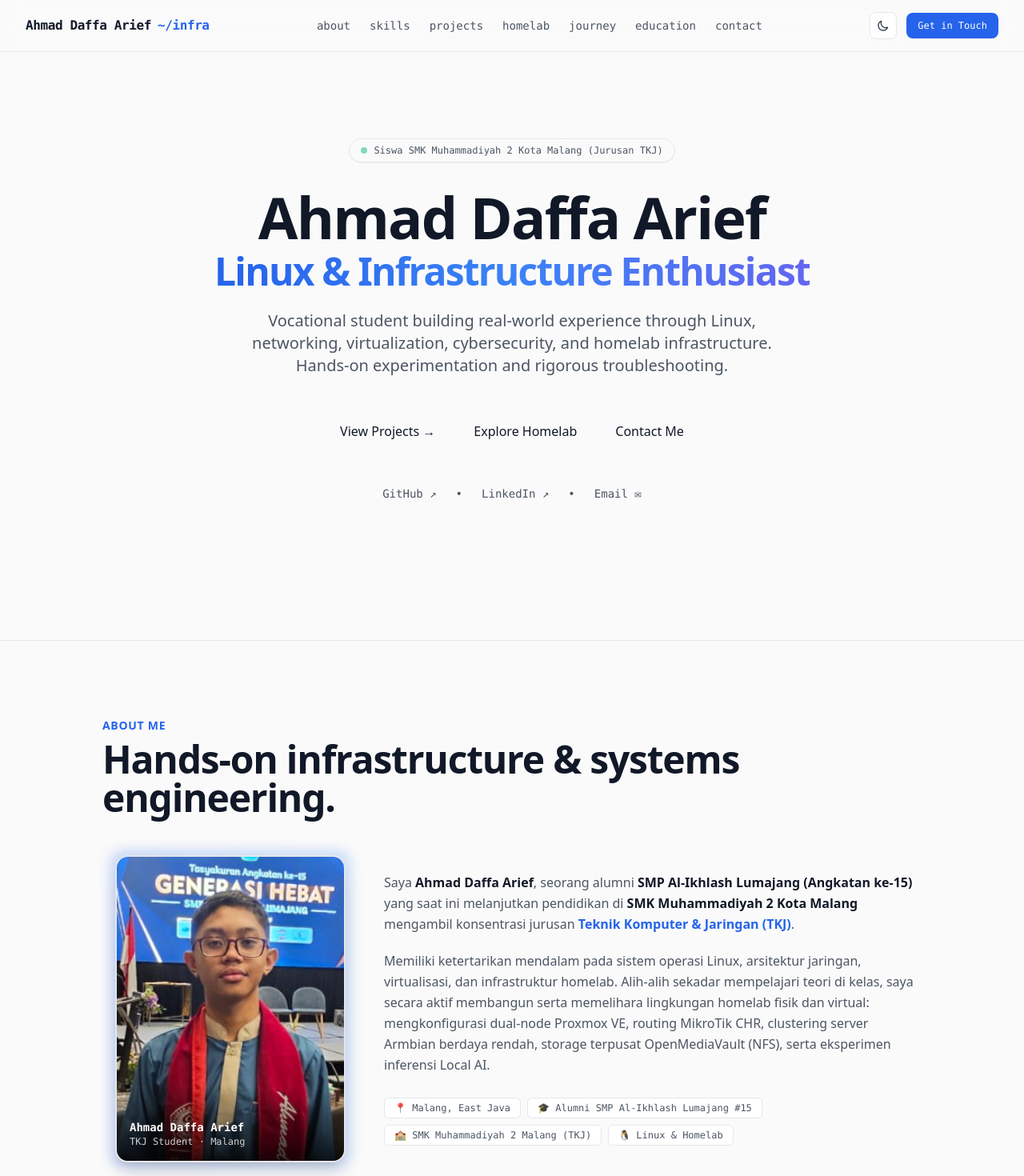
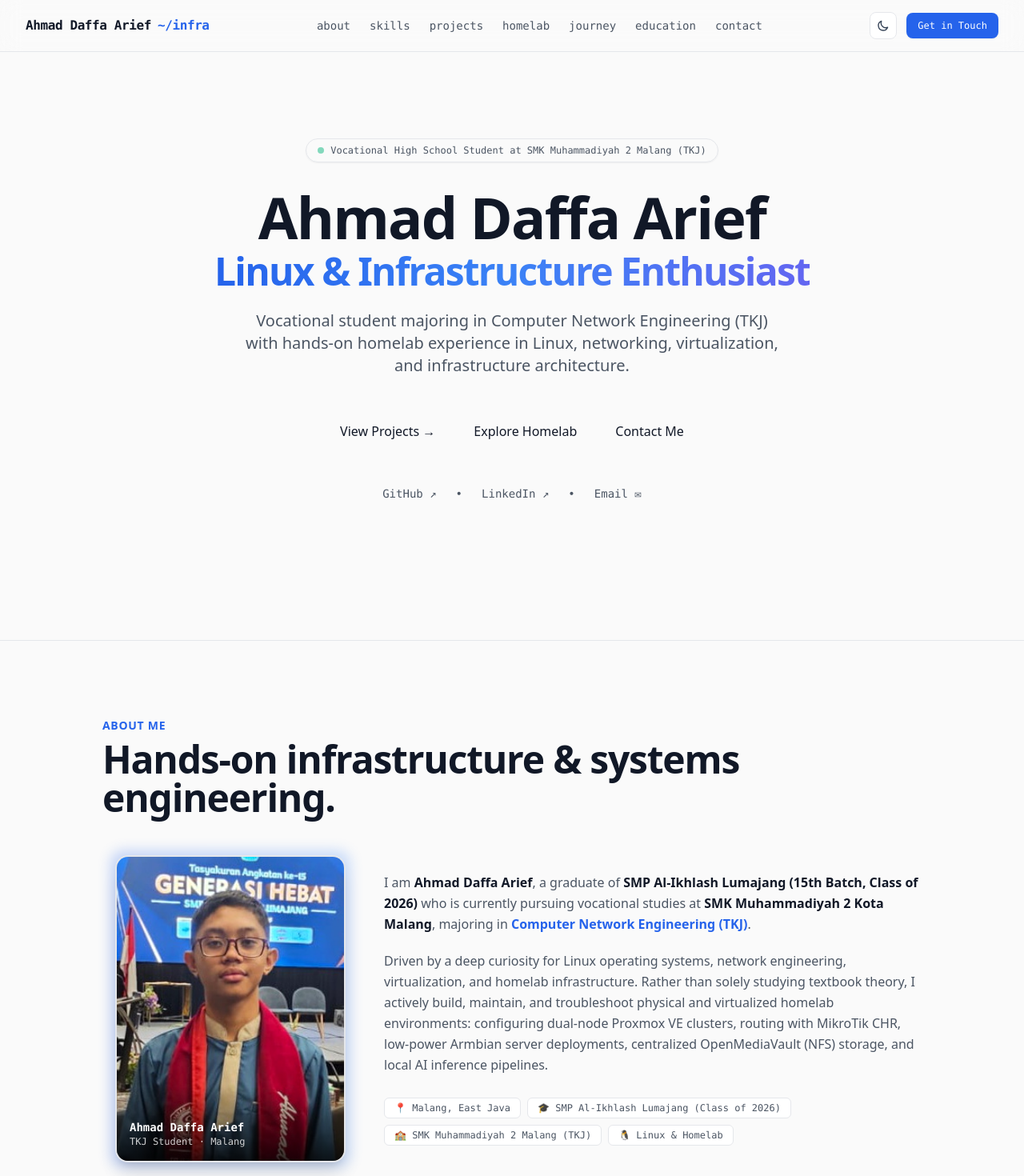
Before and after one commit to uwong241/website-portfolio, a React (Vite) app: page / in a window 1280 px wide. Shown: the top 1470 px of the page at 80% size. Built offline with nearby package versions, Linux system fonts and the light colour scheme.

Commit message:
fix: translate all education and profile copy to English, note SMP Al-Ikhlash Class of 2026 graduation

```diff
--- a/src/data/portfolioData.ts
+++ b/src/data/portfolioData.ts
@@ -24,9 +24,9 @@
 
 export const PROFILE = {
   name: "Ahmad Daffa Arief",
-  status: "Siswa SMK Muhammadiyah 2 Kota Malang (Jurusan TKJ)",
+  status: "Vocational High School Student at SMK Muhammadiyah 2 Malang (TKJ)",
   tagline: "Linux & Infrastructure Enthusiast",
-  bio: "Vocational student building real-world experience through Linux, networking, virtualization, cybersecurity, and homelab infrastructure. Hands-on experimentation and rigorous troubleshooting.",
+  bio: "Vocational student majoring in Computer Network Engineering (TKJ) with hands-on homelab experience in Linux, networking, virtualization, and infrastructure architecture.",
   github: "https://github.com/wehrmacht241",
   linkedin: "https://linkedin.com/in/example",
   email: "ahmaddaffaakun23655@gmail.com"
--- a/src/sections/About.tsx
+++ b/src/sections/About.tsx
@@ -37,14 +37,14 @@
             {/* Narrative Story */}
             <div className="md:col-span-8 prose prose-lg text-secondary space-y-5 leading-relaxed">
               <p>
-                Saya <strong className="text-primary">{PROFILE.name}</strong>, seorang alumni <strong className="text-primary">SMP Al-Ikhlash Lumajang (Angkatan ke-15)</strong> yang saat ini melanjutkan pendidikan di <strong className="text-primary">SMK Muhammadiyah 2 Kota Malang</strong> mengambil konsentrasi jurusan <strong className="text-accent font-semibold">Teknik Komputer & Jaringan (TKJ)</strong>.
+                I am <strong className="text-primary">{PROFILE.name}</strong>, a graduate of <strong className="text-primary">SMP Al-Ikhlash Lumajang (15th Batch, Class of 2026)</strong> who is currently pursuing vocational studies at <strong className="text-primary">SMK Muhammadiyah 2 Kota Malang</strong>, majoring in <strong className="text-accent font-semibold">Computer Network Engineering (TKJ)</strong>.
               </p>
               <p>
-                Memiliki ketertarikan mendalam pada sistem operasi Linux, arsitektur jaringan, virtualisasi, dan infrastruktur homelab. Alih-alih sekadar mempelajari teori di kelas, saya secara aktif membangun serta memelihara lingkungan homelab fisik dan virtual: mengkonfigurasi dual-node Proxmox VE, routing MikroTik CHR, clustering server Armbian berdaya rendah, storage terpusat OpenMediaVault (NFS), serta eksperimen inferensi Local AI.
+                Driven by a deep curiosity for Linux operating systems, network engineering, virtualization, and homelab infrastructure. Rather than solely studying textbook theory, I actively build, maintain, and troubleshoot physical and virtualized homelab environments: configuring dual-node Proxmox VE clusters, routing with MikroTik CHR, low-power Armbian server deployments, centralized OpenMediaVault (NFS) storage, and local AI inference pipelines.
               </p>
               <div className="pt-2 flex flex-wrap gap-2 text-xs font-mono text-secondary">
                 <span className="px-3 py-1 rounded-md bg-surface border border-border">📍 Malang, East Java</span>
-                <span className="px-3 py-1 rounded-md bg-surface border border-border">🎓 Alumni SMP Al-Ikhlash Lumajang #15</span>
+                <span className="px-3 py-1 rounded-md bg-surface border border-border">🎓 SMP Al-Ikhlash Lumajang (Class of 2026)</span>
                 <span className="px-3 py-1 rounded-md bg-surface border border-border">🏫 SMK Muhammadiyah 2 Malang (TKJ)</span>
                 <span className="px-3 py-1 rounded-md bg-surface border border-border">🐧 Linux & Homelab</span>
               </div>
--- a/src/sections/Education.tsx
+++ b/src/sections/Education.tsx
@@ -11,7 +11,7 @@
             <span className="text-accent text-sm font-semibold tracking-wider uppercase mb-2 block">Background & Learning</span>
             <h2 className="text-4xl md:text-5xl font-extrabold tracking-tight mb-4">Education & Academic Journey</h2>
             <p className="text-secondary max-w-xl mx-auto text-sm">
-              Jejak pendidikan formal dan konsentrasi keahlian teknis.
+              Formal academic milestones and practical engineering specializations.
             </p>
           </div>
 
@@ -20,16 +20,16 @@
             <Card className="p-8 border border-border/80 bg-background-light">
               <div className="flex flex-col md:flex-row md:items-center justify-between mb-4 pb-4 border-b border-border">
                 <div>
-                  <span className="text-xs font-mono text-accent uppercase font-bold tracking-wider">Sekolah Menengah Kejuruan (SMK)</span>
+                  <span className="text-xs font-mono text-accent uppercase font-bold tracking-wider">Vocational High School</span>
                   <h3 className="text-2xl font-bold text-primary mt-1">SMK Muhammadiyah 2 Kota Malang</h3>
-                  <p className="text-secondary font-mono text-sm mt-0.5">Jurusan: Teknik Komputer & Jaringan (TKJ)</p>
+                  <p className="text-secondary font-mono text-sm mt-0.5">Major: Computer Network Engineering (TKJ)</p>
                 </div>
                 <span className="mt-2 md:mt-0 text-xs px-3 py-1 bg-emerald-500/10 text-emerald-500 font-mono font-semibold rounded-full w-fit border border-emerald-500/30">
                   Active Student
                 </span>
               </div>
               <p className="text-secondary text-sm leading-relaxed">
-                Fokus pembelajaran pada arsitektur jaringan komputer, administrasi server Linux, konfigurasi perangkat jaringan (MikroTik, Switch, Router), serta implementasi infrastruktur IT praktis.
+                Core curriculum focuses on enterprise network architecture, Linux server administration, network hardware configuration (MikroTik, Managed Switches, Routers), and practical IT infrastructure implementation.
               </p>
             </Card>
 
@@ -37,16 +37,16 @@
             <Card className="p-8 border border-border/80 bg-background-light">
               <div className="flex flex-col md:flex-row md:items-center justify-between mb-4 pb-4 border-b border-border">
                 <div>
-                  <span className="text-xs font-mono text-secondary uppercase font-bold tracking-wider">Sekolah Menengah Pertama (SMP)</span>
+                  <span className="text-xs font-mono text-secondary uppercase font-bold tracking-wider">Junior High School</span>
                   <h3 className="text-2xl font-bold text-primary mt-1">SMP Al-Ikhlash Lumajang</h3>
-                  <p className="text-secondary font-mono text-sm mt-0.5">Alumni Angkatan ke-15</p>
+                  <p className="text-secondary font-mono text-sm mt-0.5">15th Batch · Graduated Class of 2026</p>
                 </div>
                 <span className="mt-2 md:mt-0 text-xs px-3 py-1 bg-surface border border-border text-secondary font-mono font-semibold rounded-full w-fit">
-                  Graduated Alumni
+                  Graduated (2026)
                 </span>
               </div>
               <p className="text-secondary text-sm leading-relaxed">
-                Menyelesaikan pendidikan tingkat menengah pertama dengan pondasi akademik dan karakter yang kuat sebelum melanjutkan ke spesialisasi kejuruan teknik informatika.
+                Completed secondary education with a rigorous academic and leadership foundation before proceeding into specialized vocational technical studies.
               </p>
             </Card>
           </div>
```
